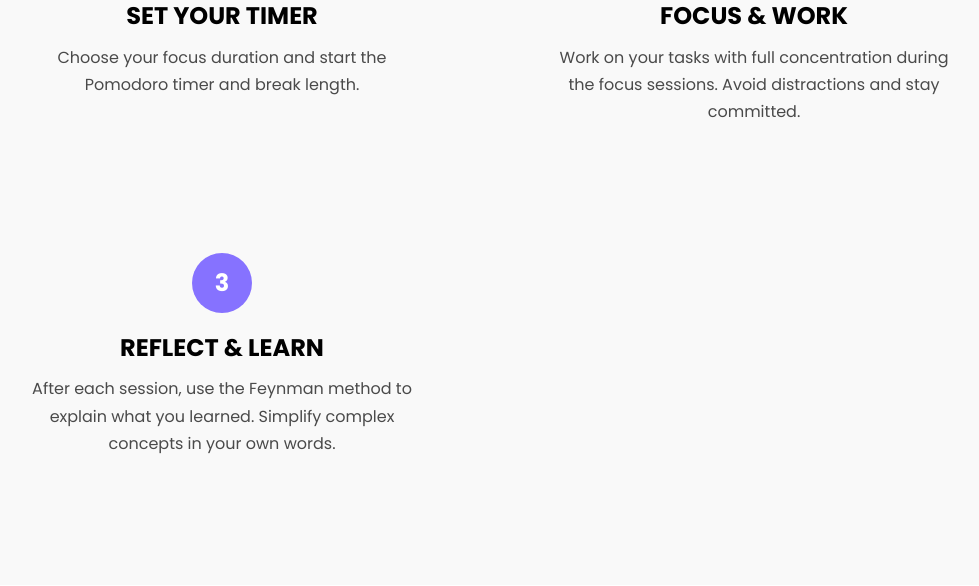
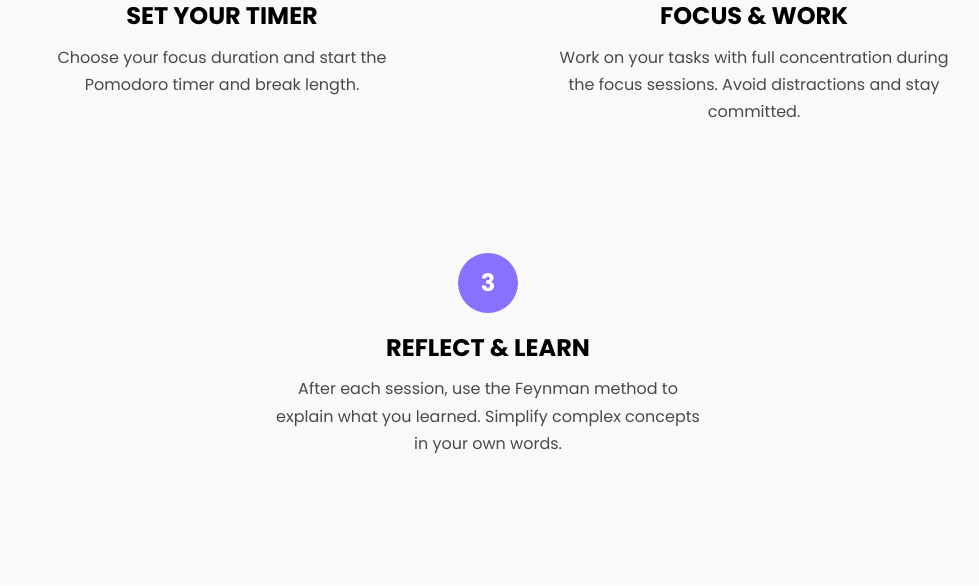
Before and after one commit to Klomegah/FinalProject_Klomegah, a PHP site: page /LandingPages/landing.html in a window 1280 px wide. Shown: the part 2595-3181 px from the top of the page, without its empty margins (152-1131 px from the left). Run offline with PHP 8.4, Linux system fonts and the light colour scheme.

Commit message:
update step styles for improved layout and alignment in steps section

```diff
--- a/LandingPages/landing.css
+++ b/LandingPages/landing.css
@@ -491,8 +491,10 @@ body{
 }
 
 .steps-container .step:nth-child(3) {
-    grid-column: 1;
+    grid-column: 1 / -1;
     grid-row: 2;
+    max-width: 500px;
+    justify-self: center;
 }
 
 .steps-container .step:nth-child(4) {
```
